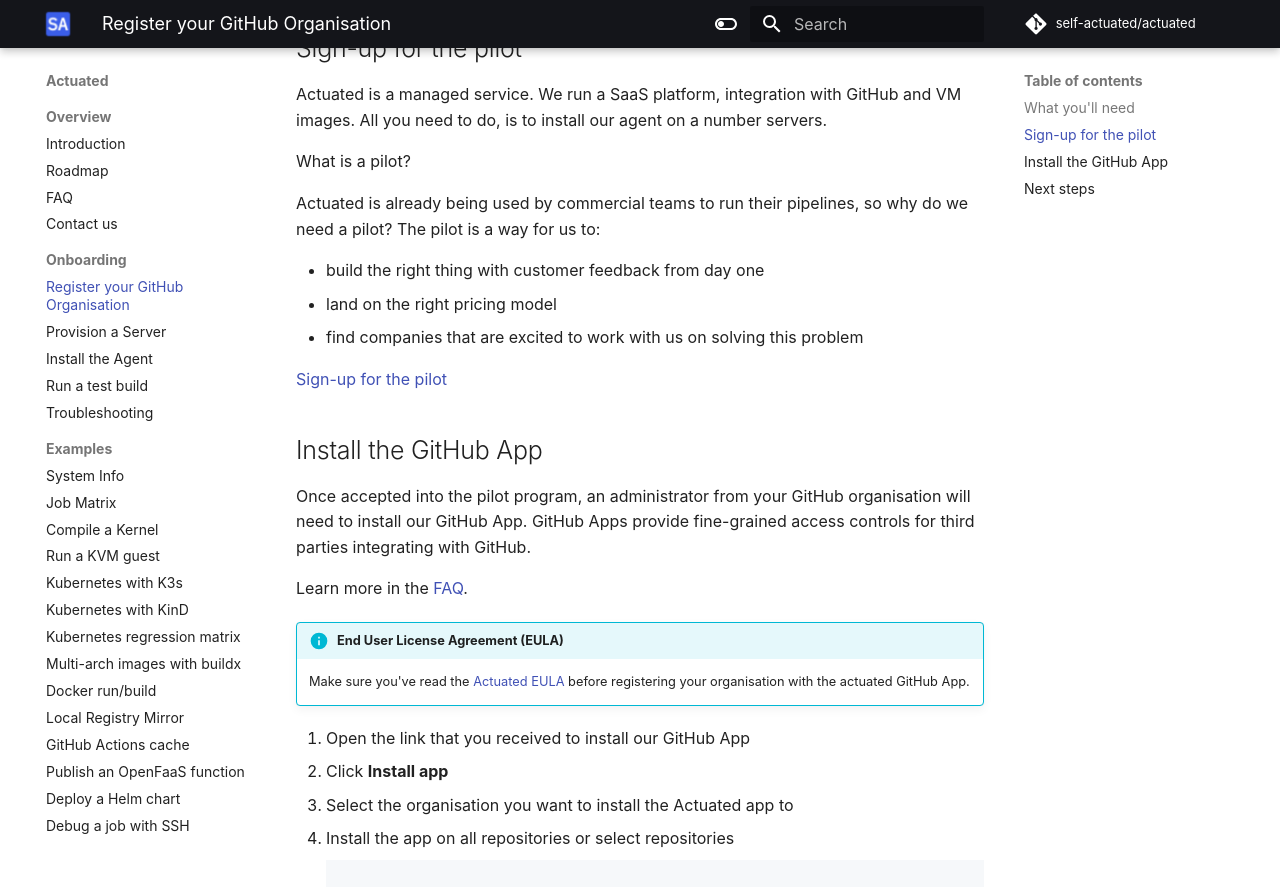
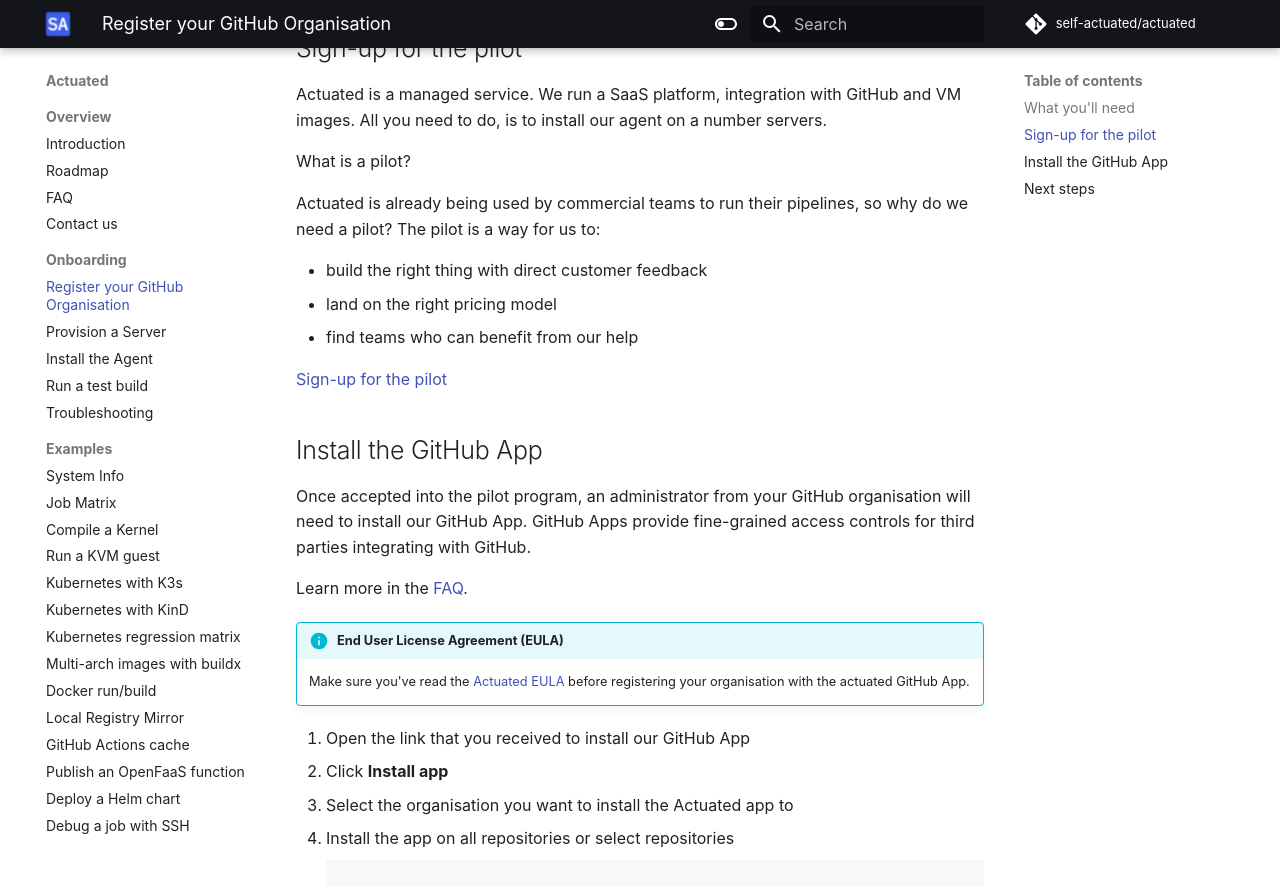
Before and after one commit to welteki/docs.actuated.dev, an MkDocs documentation site: the page built from docs/register.md, in a window 1280 px wide and 900 px high, scrolled down 457 px. Shown: the top 887 px of the window. Built offline with MkDocs 1.6.1 and Material for MkDocs 9.7.7, drawn with Linux system fonts in a browser that asks for light colours; some web fonts are replaced.

Commit message:
Update to registration page
Signed-off-by: Alex Ellis (OpenFaaS Ltd) <alexellis2@gmail.com>

```diff
--- a/docs/register.md
+++ b/docs/register.md
@@ -17,9 +17,9 @@
 
 Actuated is already being used by commercial teams to run their pipelines, so why do we need a pilot? The pilot is a way for us to:
 
-* build the right thing with customer feedback from day one
+* build the right thing with direct customer feedback
 * land on the right pricing model
-* find companies that are excited to work with us on solving this problem
+* find teams who can benefit from our help
 
 [Sign-up for the pilot](https://forms.gle/8XmpTTWXbZwWkfqT6)
 
```
